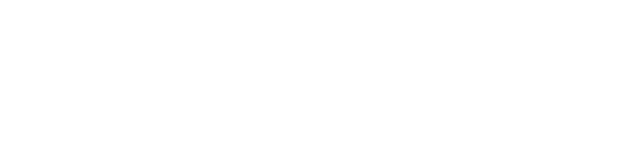
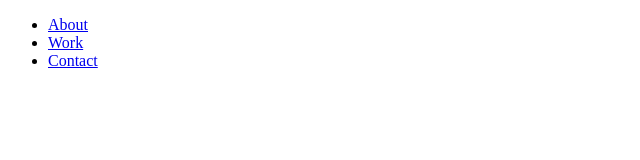
Before and after one commit to Effel0399/freecodecamp-responsive-web-design-20-test, a plain HTML site: page index.html in a window 1280 px wide. Shown: the whole page, without its empty margins (0-640 px from the left). Drawn offline with Linux system fonts and the light colour scheme.

Commit message:
01 - navbar

```diff
--- a/index.html
+++ b/index.html
@@ -7,6 +7,12 @@
     <link rel="stylesheet" href="styles.css">
 </head>
 <body>
-
+    <div id="nav-bar">
+        <ul>
+            <li><a href="#about">About</a></li>
+            <li><a href="#work">Work</a></li>
+            <li><a href="#contact">Contact</a></li>
+          </ul>
+    </div>
 </body>
 </html>
```
